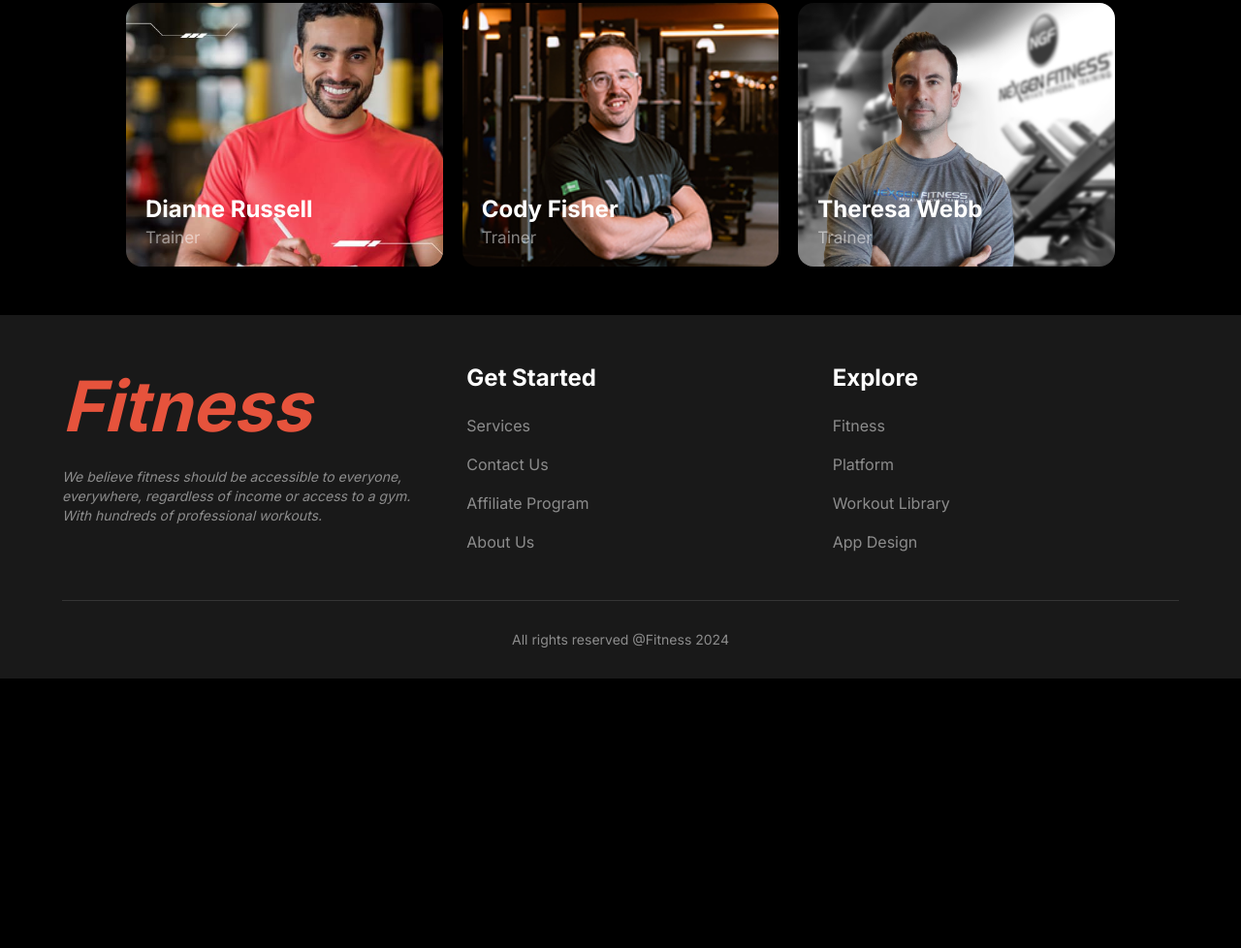
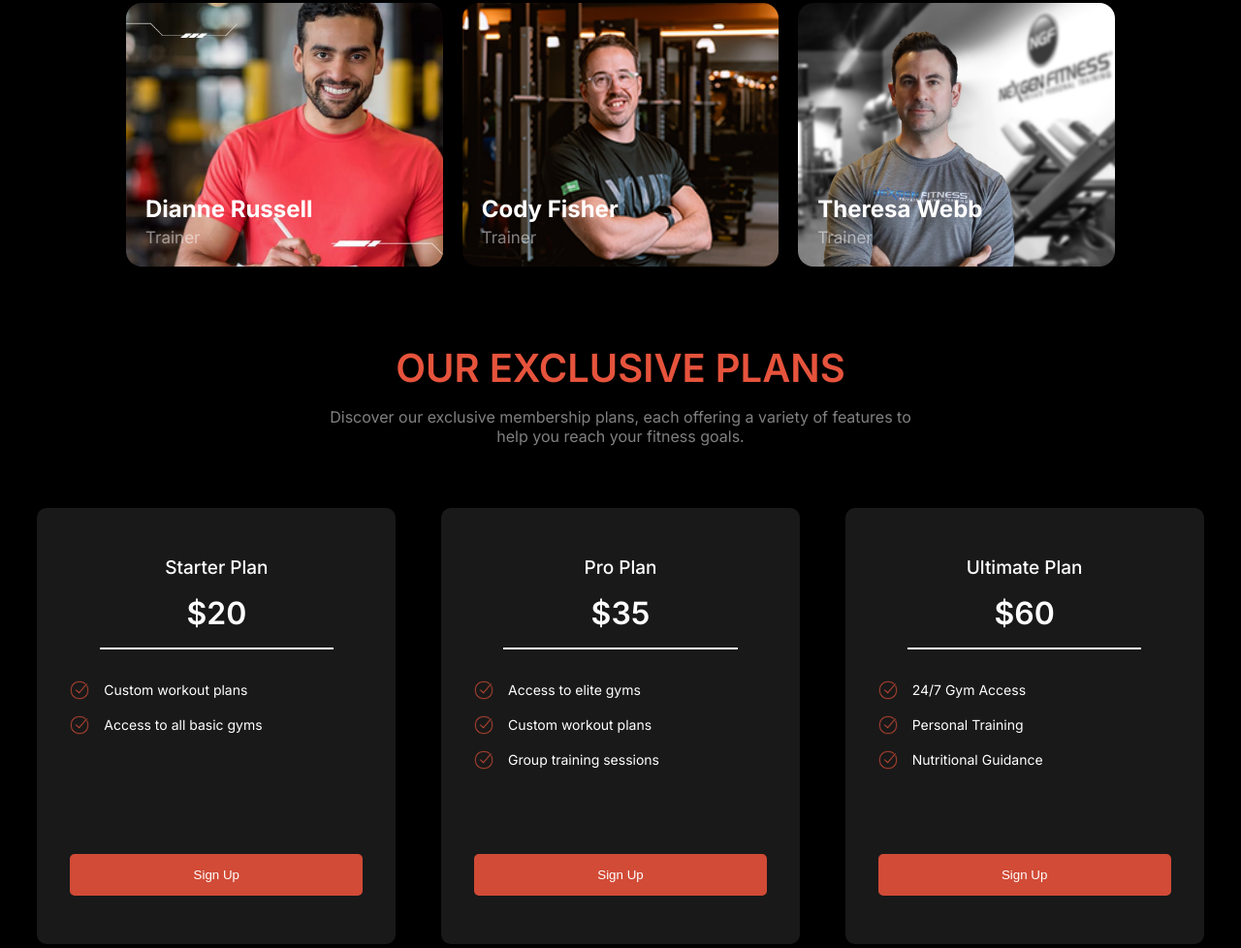
Before and after one commit to Astr0Abyss/assignment-2, a plain HTML site: page index.html in a window 1280 px wide. Shown: the part 2876-3854 px from the top of the page at 97% size. Before the commit the page ends 3576 px from the top, so only its background shows below. Drawn offline with Linux system fonts and the light colour scheme; a web font is replaced by a local one.

Commit message:
Added unique section and fully done

```diff
--- a/index.html
+++ b/index.html
@@ -246,6 +246,69 @@
         </section>
     </main>
 
+    <!-- Unique_section -->
+    <section class="challenge_container">
+        <h2 class="challenge_header">OUR EXCLUSIVE PLANS</h2>
+        <p class="challenge_subheader">
+          Discover our exclusive membership plans, each offering a variety of features to help you reach your fitness goals.
+        </p>
+        <div class="unique_grid">
+          <div class="unique_card">
+            <div class="unique_card_content">
+              <h4>Starter Plan</h4>
+              <h3>$20</h3>
+              <p>
+                <img src="./images/check-50.png" alt="check icon" class="check-icon">
+                Custom workout plans
+              </p>
+              <p>
+                <img src="./images/check-50.png" alt="check icon" class="check-icon">
+                Access to all basic gyms
+              </p>
+            </div>
+            <button class="btn unique_btn">Sign Up</button>
+          </div>
+          <div class="unique_card">
+            <div class="unique_card_content">
+              <h4>Pro Plan</h4>
+              <h3>$35</h3>
+              <p>
+                <img src="./images/check-50.png" alt="check icon" class="check-icon">
+                Access to elite gyms
+              </p>
+              <p>
+                <img src="./images/check-50.png" alt="check icon" class="check-icon">
+                Custom workout plans
+              </p>
+              <p>
+                <img src="./images/check-50.png" alt="check icon" class="check-icon">
+                Group training sessions
+              </p>
+            </div>
+            <button class="btn unique_btn">Sign Up</button>
+          </div>
+          <div class="unique_card">
+            <div class="unique_card_content">
+              <h4>Ultimate Plan</h4>
+              <h3>$60</h3>
+              <p>
+                <img src="./images/check-50.png" alt="check icon" class="check-icon">
+                24/7 Gym Access
+              </p>
+              <p>
+                <img src="./images/check-50.png" alt="check icon" class="check-icon">
+                Personal Training
+              </p>
+              <p>
+                <img src="./images/check-50.png" alt="check icon" class="check-icon">
+                Nutritional Guidance
+              </p>
+            </div>
+            <button class="btn unique_btn">Sign Up</button>
+          </div>
+        </div>
+      </section>
+
     <!-- Footer -->
     <footer>
         <section class="footer-main">
--- a/styles.css
+++ b/styles.css
@@ -595,6 +595,115 @@ main {
   background-image: url("./images/trainer6.png");
 }
 
+/* Unique Section */
+.challenge_container {
+  max-width: 100%;
+  margin: 0 auto 50px;
+  padding: 80px 16px;
+  border-radius: 10px;
+}
+
+.challenge_header {
+  margin-bottom: 16px;
+  font-size: 36px;
+  font-weight: 600;
+  text-align: center;
+  color: var(--btn-background-color);  /* Using the button color for header */
+}
+
+.challenge_subheader {
+  max-width: 600px;
+  margin: 0 auto;
+  text-align: center;
+  color: rgba(255, 255, 255, 0.5);
+}
+
+.unique_grid {
+  margin-top: 64px;
+  display: grid;
+  grid-template-columns: repeat(3, 1fr);
+  gap: 2px;  /* Small gap between the boxes */
+  justify-content: center;
+}
+
+.unique_card {
+  width: 370px;
+  height: 450px;
+  padding: 48px 32px;
+  display: flex;
+  flex-direction: column;
+  background-color: #bebebe22;  /* Slightly darker than background */
+  border: 2px solid transparent;
+  border-radius: 10px;
+  transition: border-color 0.3s, background-color 0.3s;
+  text-align: center;
+  margin: 0 auto;
+}
+
+.unique_card:hover {
+  border-color: rgb(209, 75, 54);  /* Border changes color on hover */
+}
+
+.unique_card_content {
+  flex: 1;
+  margin-bottom: 24px;
+}
+
+.unique_card h4 {
+  margin-bottom: 16px;
+  font-size: 19px;
+  font-weight: 500;
+  color: #fff;
+}
+
+.unique_card h3 {
+  padding-bottom: 8px;
+  margin-bottom: 24px;
+  font-size: 32px;
+  font-weight: 600;
+  color: #fff;
+  position: relative;
+}
+
+.unique_card h3::after {
+  content: "";
+  display: block;
+  margin-top: 16px;
+  width: 80%;  /* Adjust the width of the line */
+  height: 2px;  /* Height of the line */
+  background-color: #fff;  /* White line */
+  margin-left: auto;
+  margin-right: auto;
+}
+
+.unique_card p {
+  margin-bottom: 16px;
+  color: #fff;
+  display: flex;
+  align-items: center;
+}
+
+.unique_card p .check-icon {
+  width: 20px;
+  height: 20px;
+  margin-right: 15px;  /* Space between icon and text */
+}
+
+.unique_btn {
+  color: #fff;
+  background-color: rgb(209, 75, 54);
+  border: 2px solid rgb(209, 75, 54);
+  border-radius: 5px;
+  padding: 12px 24px;
+  cursor: pointer;
+  transition: 0.3s;
+}
+
+.unique_btn:hover {
+  color: rgb(209, 75, 54);
+  background-color: #fff;
+}
+
 /* Footer Section */
 footer {
   background-color: #bebebe22;
@@ -745,6 +854,24 @@ footer {
   .team-intro > h1 {
     font-size: 40px;
   }
+  .unique_grid {
+    grid-template-columns: repeat(1, 1fr);
+    gap: 2px;
+  }
+
+  .unique_card {
+    width: 100%;
+    height: auto;
+    padding: 24px 16px;
+  }
+
+  .challenge_header {
+    font-size: 28px;
+  }
+
+  .challenge_subheader {
+    font-size: 14px;
+  }
 
   .footer-links {
     grid-template-columns: 1fr;
@@ -853,6 +980,23 @@ footer {
     width: 326.66666px;
     height: 272px;
   }
+  .unique_grid {
+    grid-template-columns: repeat(3, 1fr);
+    gap: 2px;
+  }
+
+  .unique_card {
+    width: 370px;
+    height: 450px;
+  }
+
+  .challenge_header {
+    font-size: 40px;
+  }
+
+  .challenge_subheader {
+    font-size: 16px;
+  }
 
   .footer-main {
     grid-template-columns: 1fr 2fr;
```
Also changed, not shown: images/check-50.png (added).
